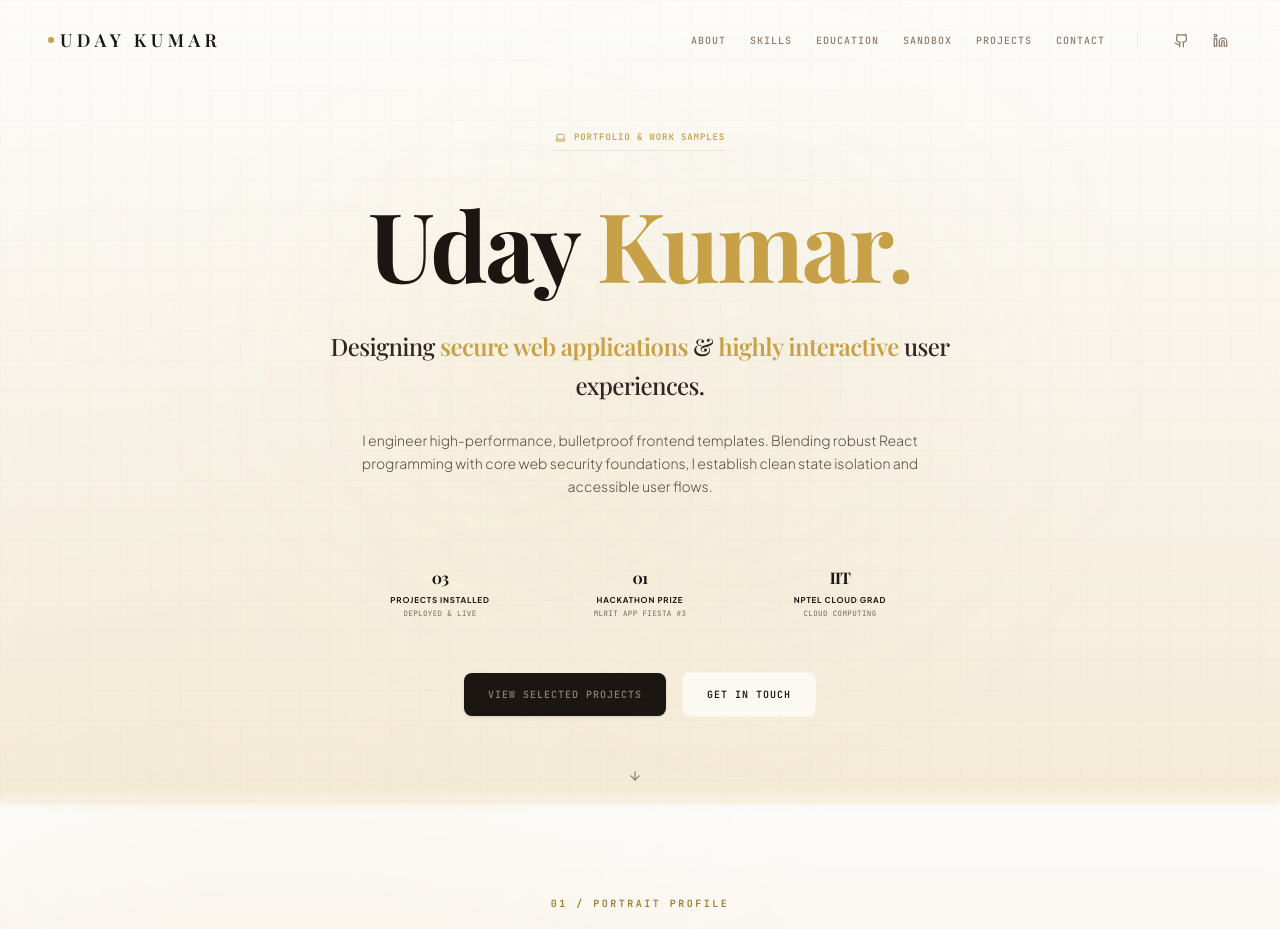
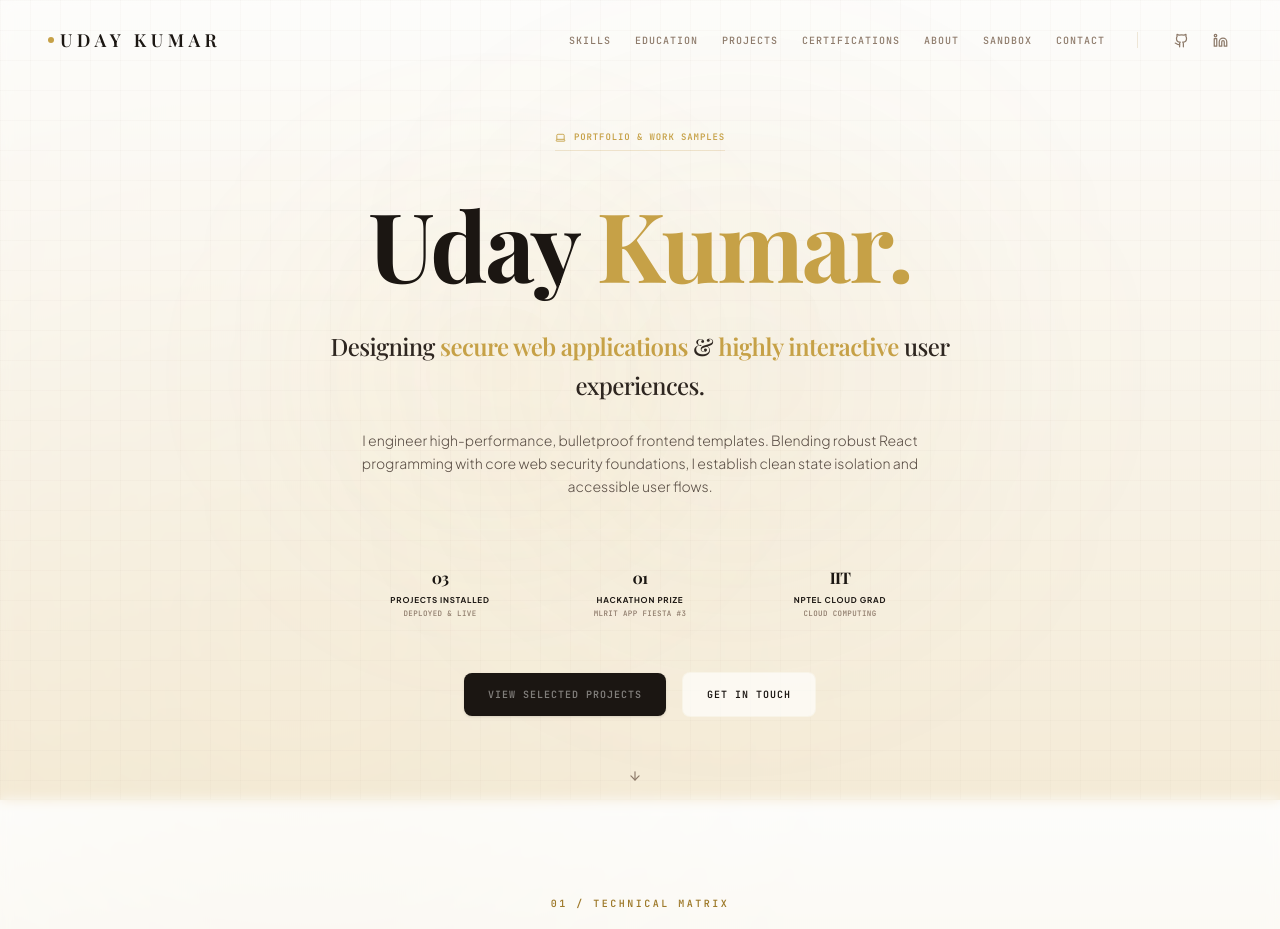
Before and after one commit to uday-kumar55/my-portfolio-website, a React (Vite) app: page / in a window 1280 px wide. Shown: the top 929 px of the page. Built offline with nearby package versions, Linux system fonts and the light colour scheme; a web font is replaced by a local one.

Commit message:
Updated demo credentials

```diff
--- a/src/App.jsx
+++ b/src/App.jsx
@@ -36,11 +36,11 @@ export default function App() {
 
         <main className="flex-grow">
           <Hero />
-          <About />
           <Skills />
           <Education />
           <Projects />
           <Credentials />
+          <About />
           <Sandbox />
           <Contact />
         </main>
--- a/src/components/About.jsx
+++ b/src/components/About.jsx
@@ -16,7 +16,7 @@ export default function About() {
          {/* Symmetrical Luxury Section Header */}
         <div className="flex flex-col items-center mb-16">
           <span className="text-[10px] uppercase tracking-[0.25em] text-gold-700 mb-3 font-mono font-bold">
-            01 / PORTRAIT PROFILE
+            05 / PORTRAIT PROFILE
           </span>
           <motion.h3
             initial={{ opacity: 0, y: 15 }}
--- a/src/components/Credentials.jsx
+++ b/src/components/Credentials.jsx
@@ -13,7 +13,7 @@ export default function Credentials() {
         {/* Editorial Section Headers */}
         <div className="text-center mb-16 max-w-xl mx-auto border-b border-paper-200 pb-6">
           <h2 className="text-[10px] uppercase tracking-[0.25em] text-gold-700 mb-2 font-mono font-bold">
-            06 / AWARDS & CERTIFICATIONS
+            04 / AWARDS & CERTIFICATIONS
           </h2>
           <motion.h3
             initial={{ opacity: 0, y: 15 }}
--- a/src/components/Education.jsx
+++ b/src/components/Education.jsx
@@ -13,7 +13,7 @@ export default function Education() {
         {/* Academic section descriptor */}
         <div className="text-center mb-16">
           <h2 className="text-[10px] uppercase tracking-[0.25em] text-gold-700 mb-2 font-mono font-bold">
-            03 / CHRONOLOGY & DEGREES
+            02 / CHRONOLOGY & DEGREES
           </h2>
           <motion.h3
             initial={{ opacity: 0, y: 15 }}
--- a/src/components/Navbar.jsx
+++ b/src/components/Navbar.jsx
@@ -4,11 +4,12 @@ import { Menu, X, Github, Linkedin, ArrowRight } from 'lucide-react';
 import { personalInfo } from '../data';
 
 const navItems = [
-  { label: 'About', href: '#about' },
   { label: 'Skills', href: '#skills' },
   { label: 'Education', href: '#education' },
+  { label: 'Projects', href: '#projects' },
+  { label: 'Certifications', href: '#credentials' },
+  { label: 'About', href: '#about' },
   { label: 'Sandbox', href: '#sandbox' },
-  { label: 'Projects', href: '#projects' },
   { label: 'Contact', href: '#contact' },
 ];
 
--- a/src/components/Projects.jsx
+++ b/src/components/Projects.jsx
@@ -529,7 +529,7 @@ export default function Projects() {
         {/* Showcase Header */}
         <div className="text-center mb-20">
           <h2 className="text-[10px] uppercase tracking-[0.25em] text-gold-700 mb-2 font-mono font-bold flex items-center justify-center gap-2">
-            05 / EXPERIMENTAL WORKS
+            03 / EXPERIMENTAL WORKS
           </h2>
           <motion.h3
             initial={{ opacity: 0, y: 20 }}
--- a/src/components/Sandbox.jsx
+++ b/src/components/Sandbox.jsx
@@ -31,7 +31,7 @@ export default function Sandbox() {
         {/* Symmetrical Header */}
         <div className="text-center mb-16 max-w-xl mx-auto flex flex-col items-center">
           <span className="text-[10px] uppercase tracking-[0.25em] text-gold-700 mb-3 font-mono font-bold">
-            04 / INTERACTIVE PLAYGROUND
+            06 / INTERACTIVE PLAYGROUND
           </span>
           <motion.h3
             initial={{ opacity: 0, y: 15 }}
--- a/src/components/Skills.jsx
+++ b/src/components/Skills.jsx
@@ -40,7 +40,7 @@ export default function Skills() {
         {/* Symmetrical Luxury Section Header */}
         <div className="text-center mb-16 max-w-xl mx-auto flex flex-col items-center">
           <span className="text-[10px] uppercase tracking-[0.25em] text-gold-700 mb-3 font-mono font-bold">
-            02 / TECHNICAL MATRIX
+            01 / TECHNICAL MATRIX
           </span>
           <motion.h3
             initial={{ opacity: 0, y: 15 }}
```
